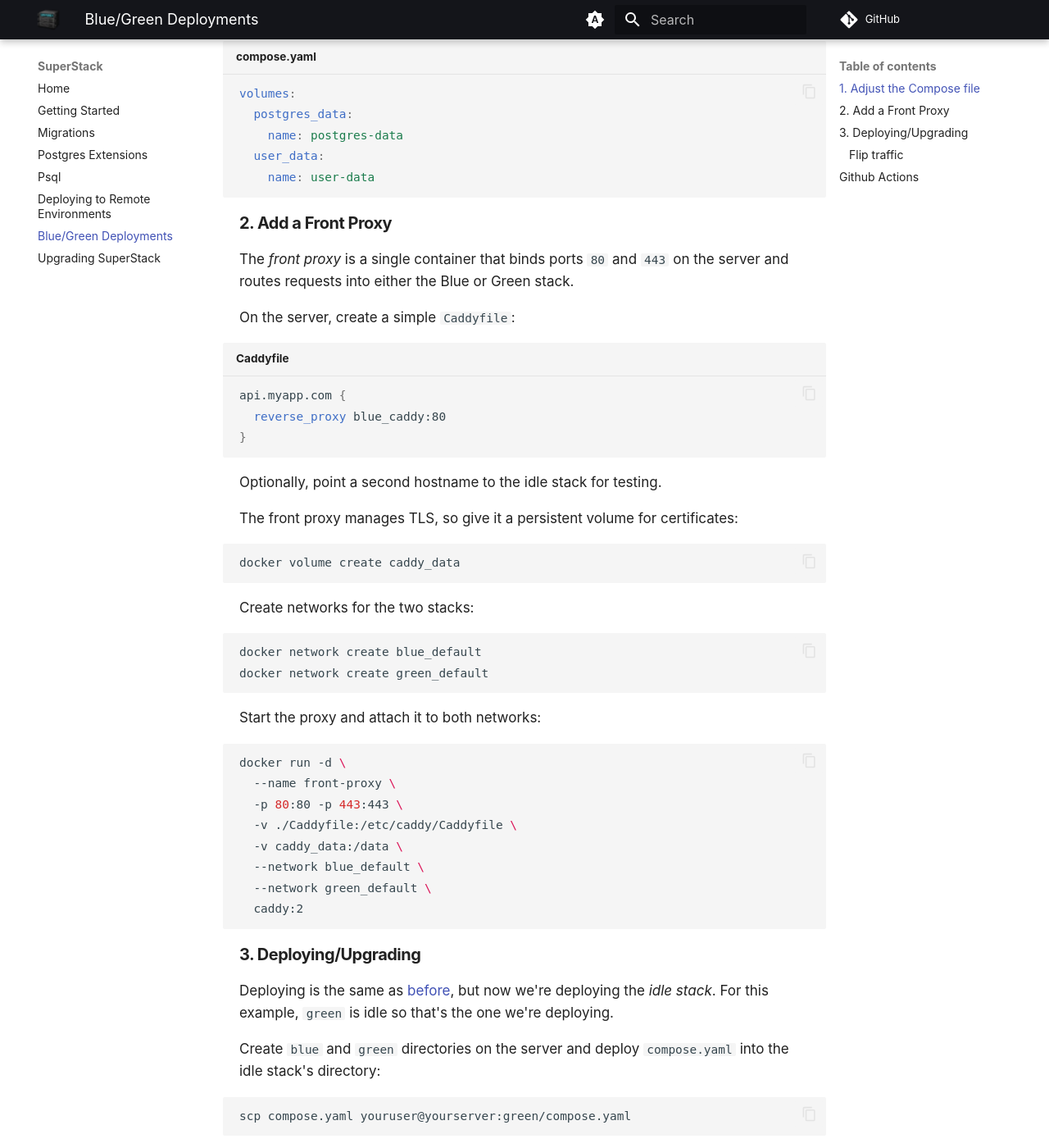
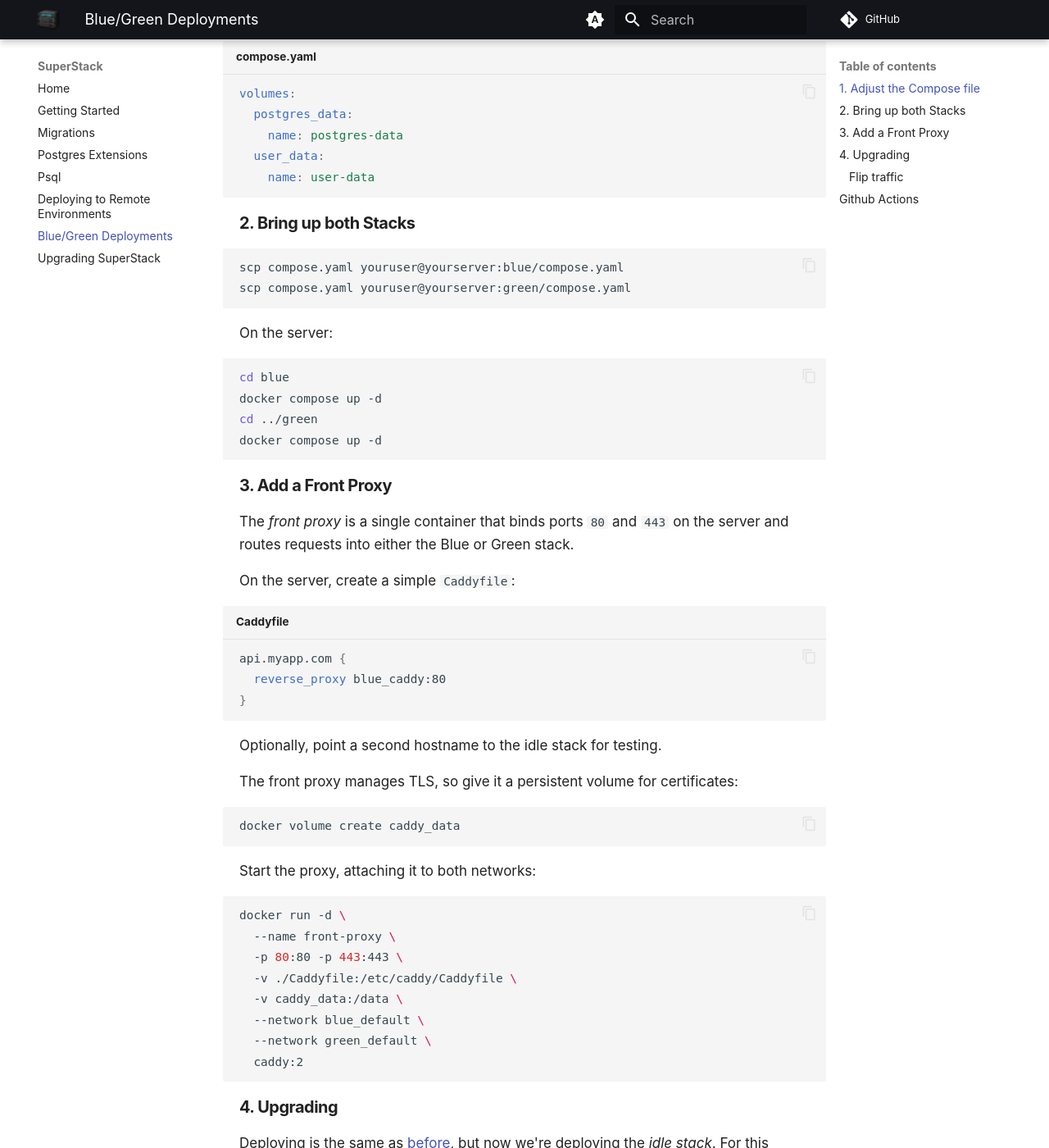
Before and after one commit to explodinglabs/superstack.docs, an MkDocs documentation site: the page built from docs/bluegreen.md, in a window 1280 px wide and 1400 px high, scrolled down 1045 px. Shown: the whole window at 82% size. Built offline with MkDocs 1.6.1 and Material for MkDocs 9.7.7, drawn with Linux system fonts in a browser that asks for light colours; comment, search, counter and statistics services are not loaded.

Commit message:
Adjust deploying

````diff
--- a/docs/bluegreen.md
+++ b/docs/bluegreen.md
@@ -30,7 +30,23 @@ volumes:
     name: user-data
 ```
 
-## 2. Add a Front Proxy
+## 2. Bring up both Stacks
+
+```sh
+scp compose.yaml youruser@yourserver:blue/compose.yaml
+scp compose.yaml youruser@yourserver:green/compose.yaml
+```
+
+On the server:
+
+```sh
+cd blue
+docker compose up -d
+cd ../green
+docker compose up -d
+```
+
+## 3. Add a Front Proxy
 
 The _front proxy_ is a single container that binds ports `80` and `443` on the
 server and routes requests into either the Blue or Green stack.
@@ -51,14 +67,7 @@ The front proxy manages TLS, so give it a persistent volume for certificates:
 docker volume create caddy_data
 ```
 
-Create networks for the two stacks:
-
-```sh
-docker network create blue_default
-docker network create green_default
-```
-
-Start the proxy and attach it to both networks:
+Start the proxy, attaching it to both networks:
 
 ```sh
 docker run -d \
@@ -71,7 +80,7 @@ docker run -d \
   caddy:2
 ```
 
-## 3. Deploying/Upgrading
+## 4. Upgrading
 
 Deploying is the same as [before](deploying.md), but now we're deploying the
 _idle stack_. For this example, `green` is idle so that's the one we're
````
Also changed, not shown: docs/deploying.md (+2 -2 lines).
